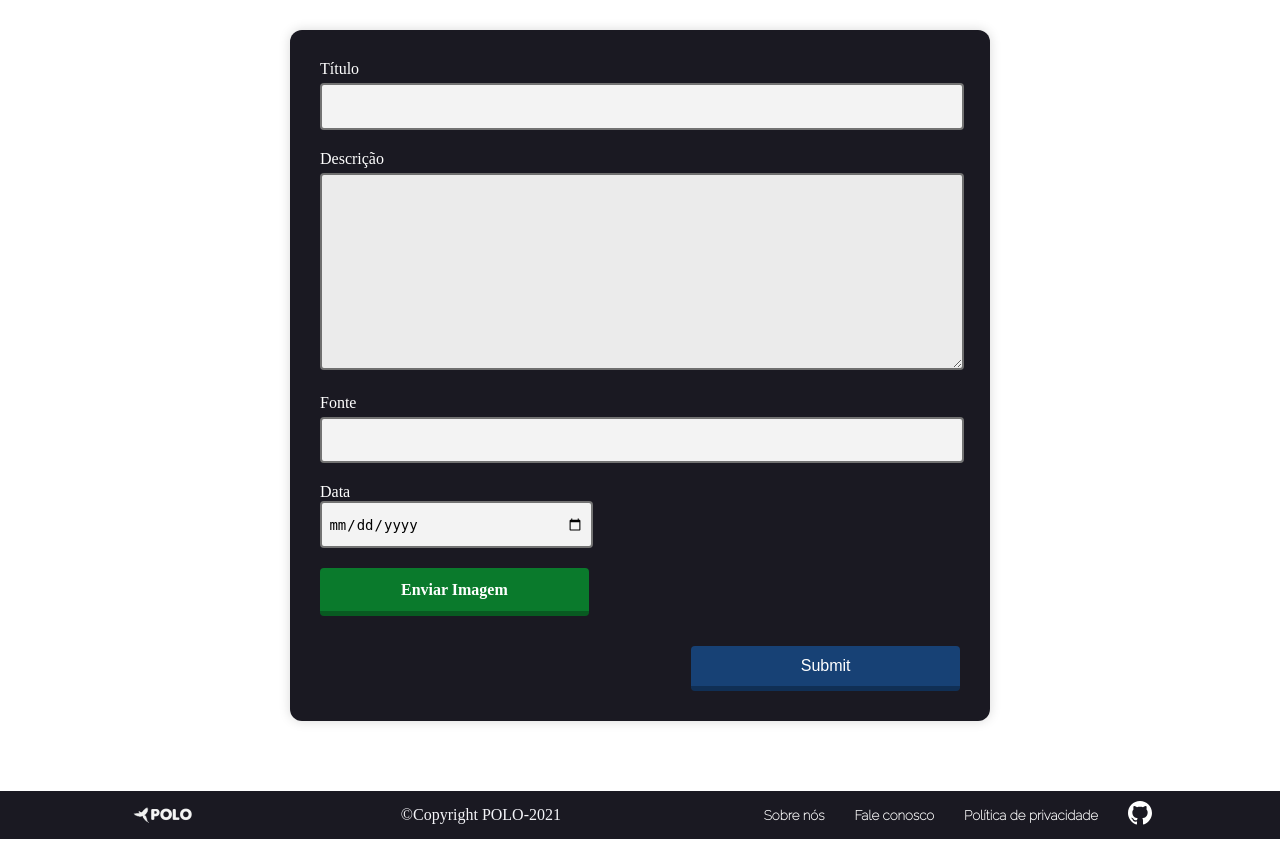
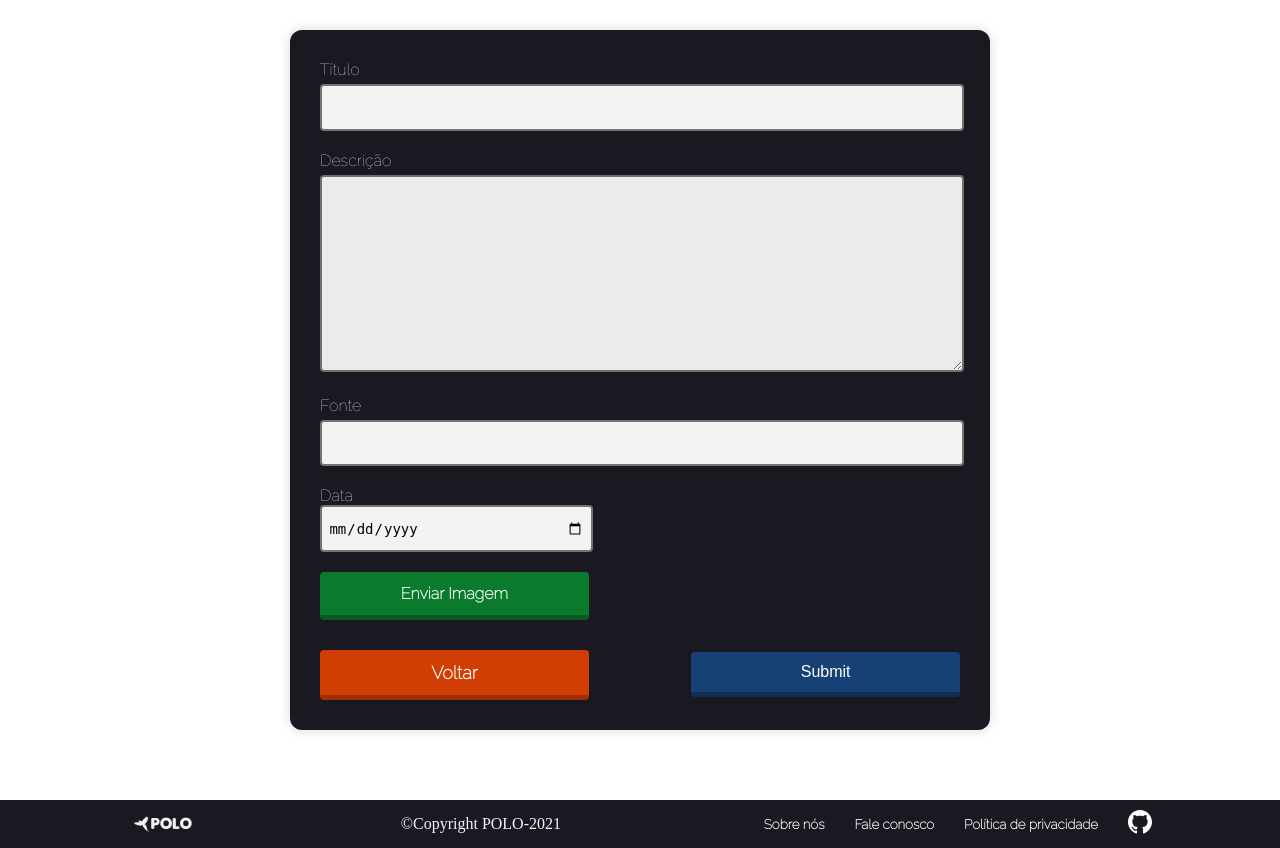
Before and after one commit to CaioSimioni/site-tcc, a PHP site: page /Noticia/noticiaEditar.php in a window 1280 px wide. Shown: the part 120-968 px from the top of the page. Run offline with PHP 8.4, Linux system fonts and the light colour scheme; the visitor is signed in with stand-in values (Sample User, id 1); data that the repository does not hold is empty.

Commit message:
mini alterações

```diff
--- a/Css/style_noticiaEdita.css
+++ b/Css/style_noticiaEdita.css
@@ -1,3 +1,4 @@
+@import url('https://fonts.googleapis.com/css2?family=Raleway:wght@100&display=swap');
 #global{
     display: flex;
 }
@@ -10,6 +11,7 @@ form  {
     background: #1a1922;
     margin: 30px auto 70px;
     padding: 30px;
+    font-family: "Raleway";
 }
 .campo input {
     width: 98%;
@@ -48,6 +50,11 @@ input[type="file"] {
     display: flex;
     flex-direction: column;
 }
+.div-data-file .imagem {
+    display: flex;
+    gap: 10px;
+    align-items: center;
+}
 
 .div-data-file input {
     width: 40%;
@@ -76,7 +83,7 @@ input[type="file"] {
 .div-submit {
     margin: 30px auto 0px;
     display: flex;
-    justify-content: flex-end;
+    justify-content: space-between;
     align-items: center;
 }
 .div-submit input {
@@ -97,3 +104,23 @@ input[type="file"] {
     transition: 300ms;
     border-bottom: 5px solid rgb(12, 35, 63);
 }
+
+.btn-voltar {
+    margin: 0;
+    width: 42%;
+    font-size: 16px;
+    height: 45px;
+    background: rgb(209, 62, 4);
+    color: white;
+    border: none;
+    border-bottom: 5px solid rgb(161, 46, 0);
+    border-radius: 4px;
+    text-align: center;
+    display: flex;
+    align-items: center;
+    justify-content: center;
+    text-decoration: none;
+    font-weight: 900;
+    font-size: 18px;
+    cursor: pointer;
+}
--- a/Noticia/noticiaEditar.php
+++ b/Noticia/noticiaEditar.php
@@ -74,6 +74,7 @@
             </div>
             <input type="file" id="newNoticia_imagem" oninput="mostrarNomeImagem()" name="imagem">
             <div class="campo div-submit">
+                <a class="btn-voltar" href="../Admin/admin.php">Voltar</a>
                 <input type="submit" class="atrib_noticia" id="newNoticia_submit">
             </div>
         </form>
--- a/Noticia/noticiaSelecionar.php
+++ b/Noticia/noticiaSelecionar.php
@@ -61,7 +61,6 @@
                 </tbody>
             </table>
         </section>
-        <a class="btn-voltar" href="../Admin/admin.php">Voltar</a>
     </div>
     <?php
         include "../Templates/rodape.php";
```
Also changed, not shown: Noticia/noticiaCadastro.php (+4 -4 lines).
